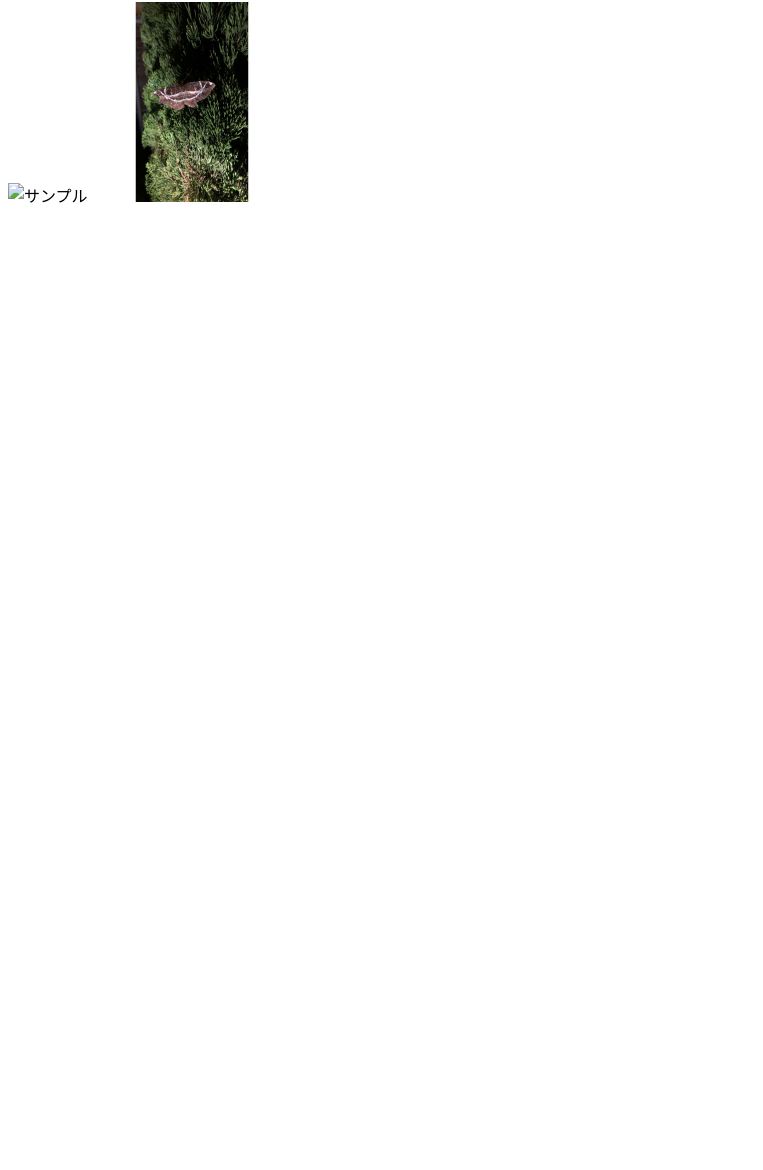
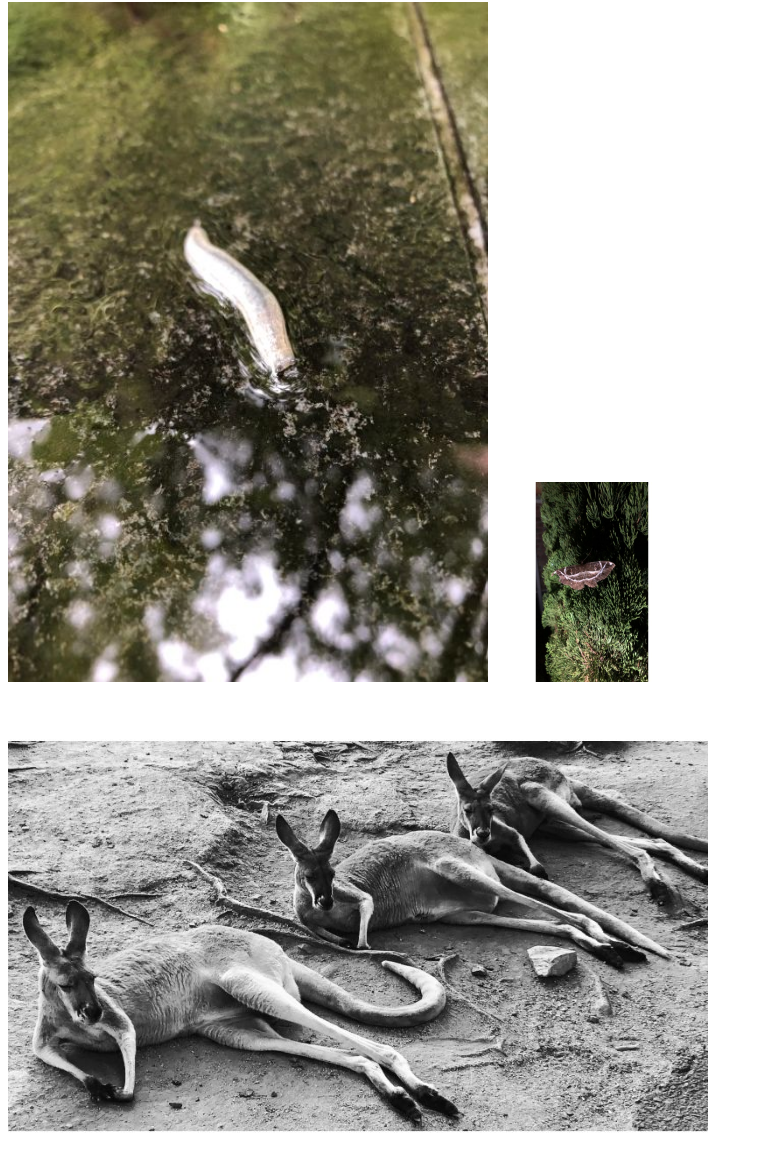
Before and after one commit to Sintaro-Kawamura/html_sample_08, a plain HTML site: page index.html in a window 1280 px wide. Shown: the part 78-1248 px from the top of the page, without its empty margins (0-763 px from the left). Before the commit the page ends 800 px from the top, so only its background shows below. Drawn offline with Linux system fonts and the light colour scheme.

Commit message:
Update index.html

```diff
--- a/index.html
+++ b/index.html
@@ -6,8 +6,8 @@
   </head>
   <body>
      <h1>Sample Image</h1>
-     <img src="images/sample.jpg" width="480" alt="サンプル">
+     <img src="slug.jpg" width="480" height="680" alt="なめくじ">
      <img src="moth.jpg" width="200" height="200">
-
+     <img src="kangaroo.jpg" width="700" height="500">
   </body>
 </html>
```
